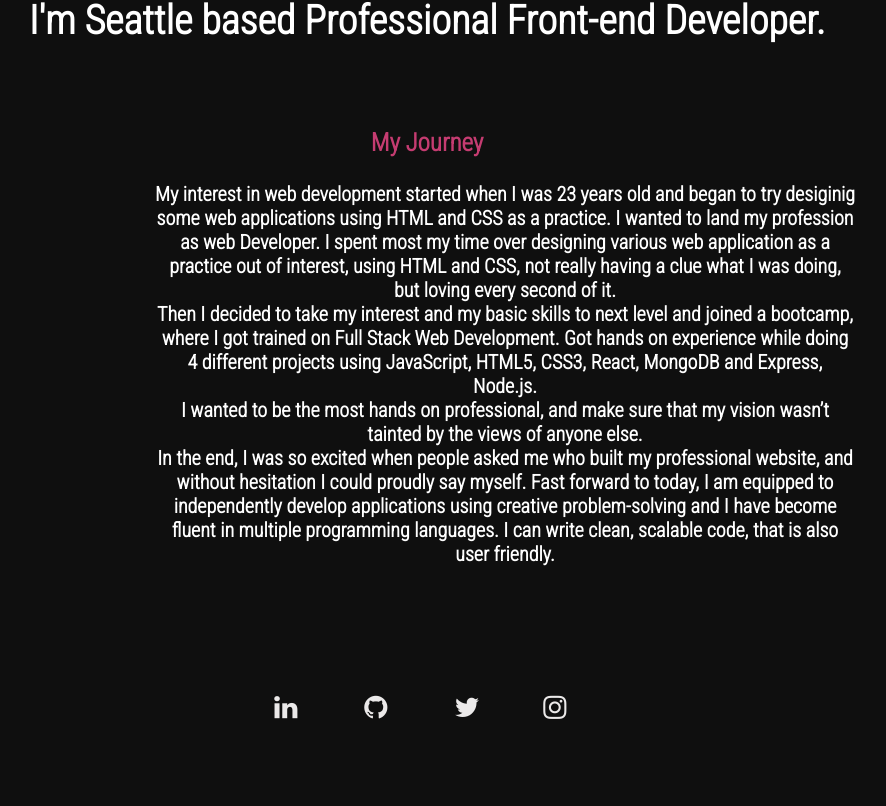
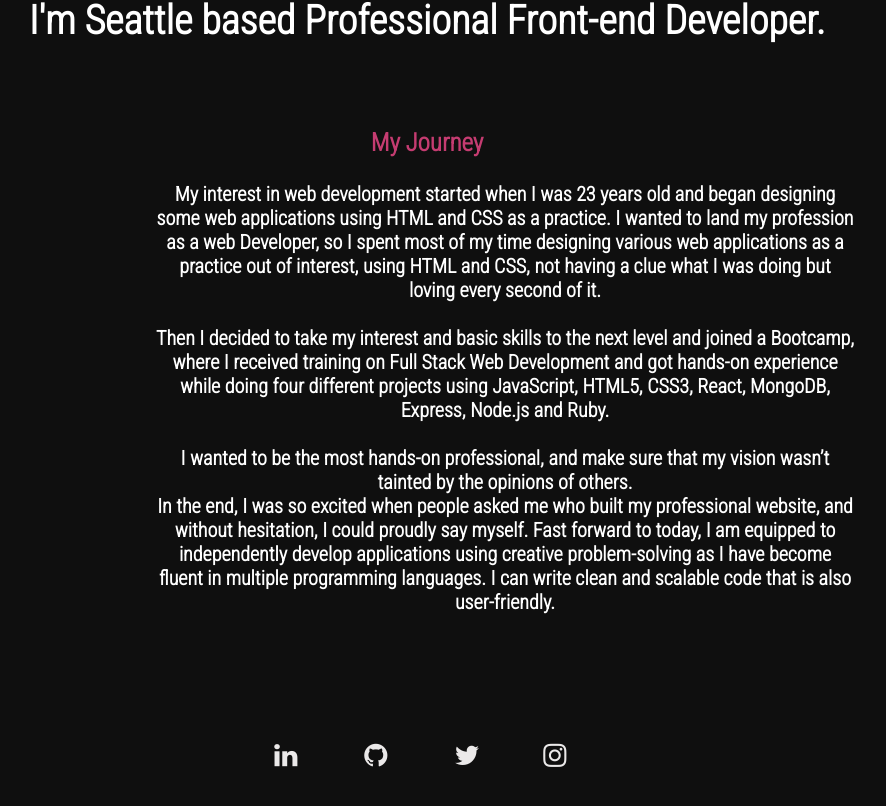
Before and after one commit to sitap1312/Sita-Pataballa-Portfolio, a React (Create React App) app: page / in a window 1280 px wide. Shown: the part 1396-2202 px from the top of the page, without its empty margins (213-1099 px from the left). Built offline with nearby package versions, Linux system fonts and the light colour scheme.

Commit message:
Done Portfolio

```diff
--- a/src/components/AboutMe.jsx
+++ b/src/components/AboutMe.jsx
@@ -20,28 +20,28 @@ function AboutMe() {
               <div className="journey">
                 <h3>My Journey</h3>
                 <p>
-                  My interest in web development started when I was 23 years old
-                  and began to try desiginig some web applications using HTML and CSS
-                  as a practice. I wanted to land my profession as web Developer.
-                  I spent most my time over designing various web application as a practice out of
-                  interest, using HTML and CSS, not really having a clue what I was doing,
-                  but loving every second of it.
+                  My interest in web development started when I was 23 years old and began
+                  designing some web applications using HTML and CSS as a practice.
+                  I wanted to land my profession as a web Developer, so I spent most of my
+                  time designing various web applications as a practice out of interest,
+                  using HTML and CSS, not having a clue what I was doing but loving every
+                  second of it.
+              <br />
+              <br />
+                  Then I decided to take my interest and basic skills to the next level and
+                  joined a Bootcamp, where I received training on Full Stack Web Development
+                  and got hands-on experience while doing four different projects using
+                  JavaScript, HTML5, CSS3, React, MongoDB, Express, Node.js and Ruby.
+              <br />
+              <br />
+                  I wanted to be the most hands-on professional, and make sure that
+                  my vision wasn’t tainted by the opinions of others.
                   <br />
-                  Then I decided to take my interest and my basic skills to next level and joined a
-                  bootcamp, where I got trained on Full Stack Web Development. Got hands on experience
-                  while doing 4 different projects using JavaScript, HTML5, CSS3, React, MongoDB
-                  and Express, Node.js.
-                  <br />
-                  I wanted to be the most hands on professional,
-                  and make sure that my vision wasn’t tainted by the views of
-                  anyone else.
-                  <br />
-                  In the end, I was so excited
-                  when people asked me who built my professional website,
-                  and without hesitation I could proudly say myself.
-                  Fast forward to today, I am equipped to independently develop applications using
-                  creative problem-solving and I have become fluent in multiple programming languages. I can write
-                  clean, scalable code, that is also user friendly.
+                  In the end, I was so excited when people asked me who built my professional
+                  website, and without hesitation, I could proudly say myself. Fast forward
+                  to today, I am equipped to independently develop applications using
+                  creative problem-solving as I have become fluent in multiple programming
+                  languages. I can write clean and scalable code that is also user-friendly.
                 </p>
               </div>
             </div>
--- a/src/components/Home.jsx
+++ b/src/components/Home.jsx
@@ -16,7 +16,7 @@ function Home() {
 
           <div className="intro-txt">
             <span className="block"></span>
-            {/* <h1>Hello...<span></span></h1> */}
+            {/* <h1>Hello....<span></span></h1> */}
             <h1>Sita Pataballa<span></span></h1>
           </div>
 
@@ -30,8 +30,8 @@ function Home() {
 
             <div className="intro-list">
             <ul>
-            ✳ Designer
-            ✳ Developer
+            • Designer
+            • Developer
             </ul>
             </div>
 
```
